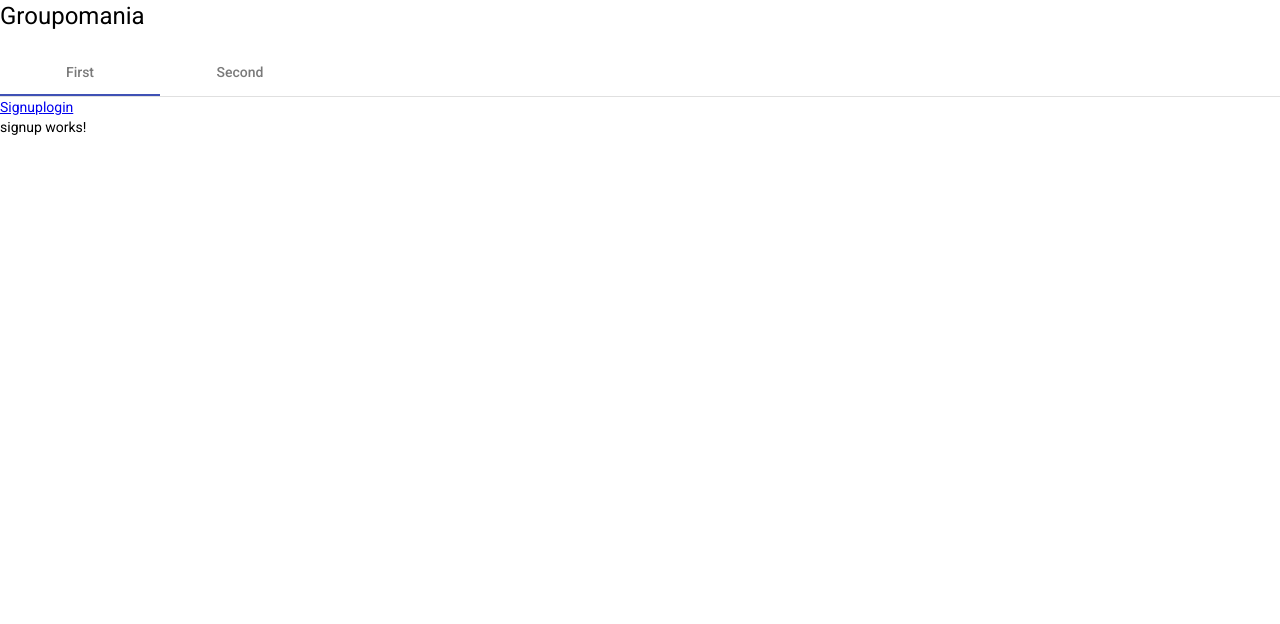
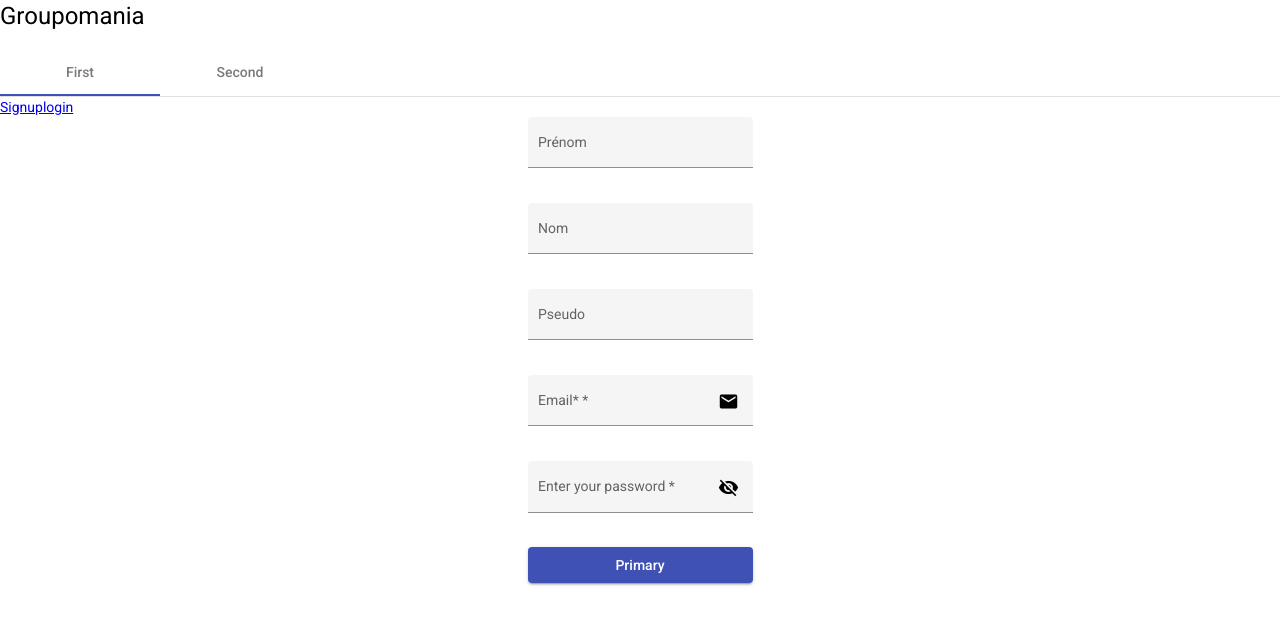
Before and after one commit to afillion/Frontend-Groupomania, an Angular app: page /signup in a window 1280 px wide. Shown: the top 624 px of the page. Built offline with nearby package versions, Linux system fonts and the light colour scheme.

Commit message:
front-end can signup and login users

```diff
--- a/src/app/app-routing.module.ts
+++ b/src/app/app-routing.module.ts
@@ -2,10 +2,12 @@ import { NgModule } from '@angular/core';
 import { RouterModule, Routes } from '@angular/router';
 import { LoginComponent } from './components/login/login.component';
 import { SignupComponent } from './components/signup/signup.component';
+import { HomeComponent } from './components/home/home.component';
 
 const routes: Routes = [
   { path: 'signup', component: SignupComponent },
-  { path: 'login', component: LoginComponent }
+  { path: 'login', component: LoginComponent },
+  { path: 'home', component: HomeComponent}
 ];
 
 
--- a/src/app/app.module.ts
+++ b/src/app/app.module.ts
@@ -21,6 +21,7 @@ import { SignupComponent } from './components/signup/signup.component';
 import { LoginComponent } from './components/login/login.component';
 import { ProfilComponent } from './components/profil/profil.component';
 import { UsersComponent } from './components/users/users.component';
+import { HomeComponent } from './components/home/home.component';
 
 /* SERVICE */
 import { QueryService } from './services/query.service';
@@ -31,7 +32,8 @@ import { QueryService } from './services/query.service';
     SignupComponent,
     LoginComponent,
     ProfilComponent,
-    UsersComponent
+    UsersComponent,
+    HomeComponent
   ],
   imports: [
     BrowserModule,
--- /dev/null
+++ b/src/app/components/home/home.component.html
@@ -0,0 +1 @@
+<p>home works!</p>
--- /dev/null
+++ b/src/app/components/home/home.component.ts
@@ -0,0 +1,15 @@
+import { Component, OnInit } from '@angular/core';
+
+@Component({
+  selector: 'app-home',
+  templateUrl: './home.component.html',
+  styleUrls: ['./home.component.scss']
+})
+export class HomeComponent implements OnInit {
+
+  constructor() { }
+
+  ngOnInit(): void {
+  }
+
+}
--- a/src/app/components/login/login.component.html
+++ b/src/app/components/login/login.component.html
@@ -31,10 +31,8 @@
       <mat-form-field appearance="fill">
         <mat-label>Enter your password</mat-label>
         <input matInput [type]="hide ? 'password' : 'text'" [formControl]="pwdCtrl">
-        <button mat-icon-button matSuffix (click)="hide = !hide" [attr.aria-label]="'Hide password'" [attr.aria-pressed]="hide">
-          <mat-icon>{{hide ? 'visibility_off' : 'visibility'}}</mat-icon>
-        </button>
-        <mat-error *ngIf="pwdCtrl.invalid">Choisissez un mot de passe entre 5 et 15 caracteres</mat-error>
+        <mat-icon matSuffix (click)="hide = !hide">{{hide ? 'visibility_off' : 'visibility'}}</mat-icon>
+        <mat-error *ngIf="pwdCtrl.invalid">Choisissez un mot de passe entre 4 et 15 caracteres</mat-error>
       </mat-form-field>
     </div>
 
--- a/src/app/components/login/login.component.ts
+++ b/src/app/components/login/login.component.ts
@@ -1,6 +1,7 @@
-import { HttpClient } from '@angular/common/http';
 import { Component, OnInit } from '@angular/core';
 import { FormBuilder, FormControl, FormGroup, Validators } from '@angular/forms';
+import { Router } from '@angular/router';
+import { QueryService } from 'src/app/services/query.service';
 
 @Component({
   selector: 'app-login',
@@ -13,10 +14,15 @@ export class LoginComponent implements OnInit {
   colorControl = new FormControl('primary');
   fontSizeControl = new FormControl(16, Validators.min(10));
   emailCtrl = new FormControl("", [Validators.email, Validators.required]);
-  pwdCtrl = new FormControl("", [Validators.minLength(5), Validators.maxLength(15), Validators.required]);
+  pwdCtrl = new FormControl("", [Validators.minLength(4), Validators.maxLength(15), Validators.required]);
   hide = true;
 
-  constructor(public fb: FormBuilder, public httpClient: HttpClient) {
+  constructor(
+    public fb: FormBuilder,
+    public query: QueryService,
+    public router: Router
+  )
+  {
     this.loginForm = fb.group({
       email: this.emailCtrl,
       pwd: this.pwdCtrl,
@@ -28,22 +34,15 @@ export class LoginComponent implements OnInit {
   }
 
   user_register() {
-    this.httpClient
-    .post('https://httpclient-demo.firebaseio.com/appareils.json', this.fb)
-      .subscribe(
-        () => {
-          console.log('Enregistrement terminé !');
-        },
-        (error) => {
-          console.log('Erreur ! : ' + error);
-        }
-      );
+    console.log("user register : { 'apiUrl + 'users/login': ", this.query.apiUrl + "users/login", "\n 'data': ", this.loginForm.value);
+    this.query.userLogin(this.loginForm.value);
+    this.router.navigate(['/home']);
   }
 
   onSubmit() {
     console.log("test validation submit");
     if (this.loginForm.valid === true) {
-      console.log("TRUE");
+      this.user_register();
     }
     this.loginForm.reset();
   }
--- a/src/app/components/signup/signup.component.html
+++ b/src/app/components/signup/signup.component.html
@@ -1 +1,51 @@
-<p>signup works!</p>
+<div class="login-container">
+
+  <form class="form-container" [formGroup]="signupForm" (ngSubmit)="onSubmit()">
+
+    <div class="form-field-container">
+      <mat-form-field appearance="fill">
+        <mat-label>Prénom</mat-label>
+        <input matInput type="text" placeholder="Jean" [formControl]="firstnameCtrl">
+        <mat-error *ngIf="firstnameCtrl.invalid">Mauvaise données</mat-error>
+      </mat-form-field>
+    </div>
+
+    <div class="form-field-container">
+      <mat-form-field appearance="fill">
+        <mat-label>Nom</mat-label>
+        <input matInput type="text" placeholder="Dupont" [formControl]="lastnameCtrl">
+        <mat-error *ngIf="lastnameCtrl.invalid">Mauvaise données</mat-error>
+      </mat-form-field>
+    </div>
+
+    <div class="form-field-container">
+      <mat-form-field appearance="fill">
+        <mat-label>Pseudo</mat-label>
+        <input matInput type="text" placeholder="Link667" [formControl]="pseudoCtrl">
+        <mat-error *ngIf="pseudoCtrl.invalid">Mauvaise données</mat-error>
+      </mat-form-field>
+    </div>
+
+    <div class="form-field-container">
+      <mat-form-field appearance="fill">
+        <mat-label>Email*</mat-label>
+        <input matInput type="email" placeholder="test@test.com" [formControl]="emailCtrl">
+        <span matSuffix><mat-icon>email</mat-icon></span>
+        <mat-error *ngIf="emailCtrl.invalid">Veuillez utiliser une adresse email valide. Ex: test@test.com</mat-error>
+      </mat-form-field>
+    </div>
+
+    <div class="form-field-container">
+      <mat-form-field appearance="fill">
+        <mat-label>Enter your password</mat-label>
+        <input matInput [type]="hide ? 'password' : 'text'" [formControl]="pwdCtrl">
+        <mat-icon matSuffix (click)="hide = !hide">{{hide ? 'visibility_off' : 'visibility'}}</mat-icon>
+        <mat-error *ngIf="pwdCtrl.invalid">Choisissez un mot de passe entre 4 et 15 caracteres</mat-error>
+      </mat-form-field>
+    </div>
+
+    <button mat-raised-button type="submit" color="primary">Primary</button>
+
+  </form>
+
+</div>
--- a/src/app/components/signup/signup.component.ts
+++ b/src/app/components/signup/signup.component.ts
@@ -1,4 +1,7 @@
 import { Component, OnInit } from '@angular/core';
+import { FormBuilder, FormControl, FormGroup, Validators } from '@angular/forms';
+import { Router } from '@angular/router';
+import { QueryService } from 'src/app/services/query.service';
 
 @Component({
   selector: 'app-signup',
@@ -7,7 +10,39 @@ import { Component, OnInit } from '@angular/core';
 })
 export class SignupComponent implements OnInit {
 
-  constructor() { }
+  signupForm: FormGroup;
+  pseudoCtrl = new FormControl('', [Validators.minLength(4), Validators.maxLength(10)]);
+  firstnameCtrl = new FormControl('', [Validators.minLength(4), Validators.maxLength(10)]);
+  lastnameCtrl = new FormControl('', [Validators.minLength(4), Validators.maxLength(10)]);
+  emailCtrl = new FormControl("", [Validators.email, Validators.required]);
+  pwdCtrl = new FormControl("", [Validators.minLength(4), Validators.maxLength(15), Validators.required]);
+  hide = true;
+
+  constructor(
+    public fb: FormBuilder,
+    public query: QueryService,
+    public router: Router
+  )
+  {
+    this.signupForm = fb.group({
+      pseudo: this.pseudoCtrl,
+      first_name: this.firstnameCtrl,
+      last_name: this.lastnameCtrl,
+      email: this.emailCtrl,
+      pwd: this.pwdCtrl,
+    });
+  }
+
+  onSubmit() {
+    console.log("test validation submit");
+    if (this.signupForm.valid === true) {
+      const data = this.signupForm.value;
+      console.log(data);
+      this.query.userSignup(data);
+      this.router.navigate(['/home']);
+    }
+    this.signupForm.reset();
+  }
 
   ngOnInit(): void {
   }
--- a/src/app/services/query.service.ts
+++ b/src/app/services/query.service.ts
@@ -1,3 +1,4 @@
+import { HttpClient } from '@angular/common/http';
 import { Injectable } from '@angular/core';
 
 @Injectable({
@@ -5,5 +6,61 @@ import { Injectable } from '@angular/core';
 })
 export class QueryService {
 
-  constructor() { }
+  apiUrl: string;
+
+  constructor(
+    public httpClient: HttpClient
+  ) {
+    this.apiUrl = "http://localhost:3000/api/";
+  }
+
+  getUsers() {
+
+  }
+
+  getOneUser() {
+
+  }
+
+  userLogin(data: any) {
+    this.httpClient
+    .post(this.apiUrl + "users/login", data)
+      .subscribe(
+        () => {
+          console.log('Enregistrement terminé !');
+        },
+        (error) => {
+          console.log('Erreur ! : ' , error);
+        }
+      );
+  }
+
+  userSignup(data: any) {
+    this.httpClient
+    .post(this.apiUrl + "users/signup", data)
+      .subscribe(
+        () => {
+          console.log('Enregistrement terminé !');
+        },
+        (error) => {
+          console.log('Erreur ! : ' , error);
+        }
+      );
+  }
+
+  getPosts() {
+
+  }
+
+  getOnePost() {
+
+  }
+
+  getComments() {
+
+  }
+
+  getOneComment() {
+
+  }
 }
--- a/src/styles.scss
+++ b/src/styles.scss
@@ -2,3 +2,18 @@
 
 html, body { height: 100%; }
 body { margin: 0; font-family: Roboto, "Helvetica Neue", sans-serif; }
+
+.login-container {
+  display: flex;
+  justify-content: center;
+}
+
+.form-container {
+  display: flex;
+  flex-direction: column;
+  .form-field-container {
+    display: flex;
+    flex-direction: column;
+    margin-bottom: 1rem;
+  }
+}
```
Also changed, not shown: src/app/components/home/home.component.scss (added), 1 other file (tests, documents, lock files or other folders).
